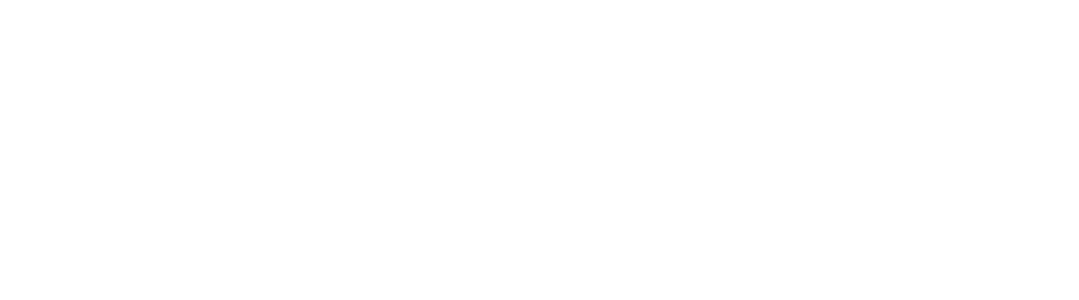
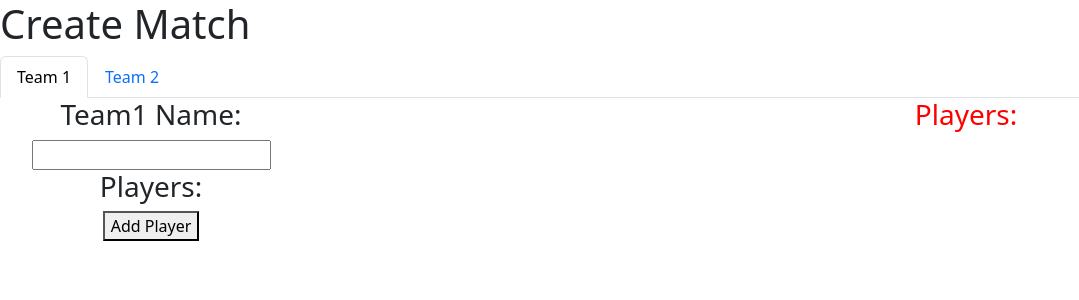
Before and after one commit to srikanth818500/VillageSiteFrontend, a React (Create React App) app: page /creatematch in a window 1280 px wide. Before the commit this address had no page. Shown: the top 300 px of the page, without its empty margins (0-1079 px from the left). Built offline with nearby package versions, Linux system fonts and the light colour scheme.

Commit message:
CricketService

```diff
--- a/src/App.js
+++ b/src/App.js
@@ -6,6 +6,7 @@
 import UserDashboard from './component/UserDashboard';
 import Header from './component/Header';
 import Places from './component/Places';
+import { CreateMatch } from './component/CreateMatch';
 
 function App() {
   const phoneNumber=sessionStorage.getItem('loggeduser');
@@ -20,6 +21,7 @@
           <Route path="/signup" element={<SignUp />} />
           <Route path="/userpage" element={<UserDashboard />} />
           <Route path="/places" element={<Places />} />
+          <Route path="/creatematch" element={<CreateMatch />} />
         </Routes>
 
     </div>
--- /dev/null
+++ b/src/component/CreateMatch.jsx
@@ -0,0 +1,151 @@
+import React, { useState } from 'react';
+import { Nav, NavDropdown } from 'react-bootstrap';
+import './CreateMatch.css';
+import 'bootstrap/dist/css/bootstrap.min.css';
+export function CreateMatch() {
+    const [teamName, setTeamName] = useState('');
+    const [players, setPlayers] = useState([]);
+    const [teamName2, setTeamName2] = useState('');
+    const [players2, setPlayers2] = useState([]);
+    const [activeTab, setActiveTab] = useState('/team1');
+    const handleAddPlayer = () => {
+        if (players.length < 11) {
+            setPlayers([...players, '']);
+        }
+    };
+    const handleAddPlayer2 = () => {
+        if (players2.length < 11) {
+            setPlayers2([...players2, '']);
+        }
+    };
+    const handlePlayerNameChange = (index, playerName) => {
+        const updatedPlayers = [...players];
+        updatedPlayers[index] = playerName;
+        setPlayers(updatedPlayers);
+    };
+    const handlePlayerNameChange2 = (index, playerName) => {
+        const updatedPlayers = [...players2];
+        updatedPlayers[index] = playerName;
+        setPlayers2(updatedPlayers);
+    };
+     const handleTabChange = (tab) => {
+        setActiveTab(tab);
+    };
+    return (
+        <div className="card-match">
+            <h1 style={{ textAlign: 'left' }}>Create Match</h1>
+            <div className="card-header-match">
+                <Nav variant="tabs"  activeKey={activeTab} onSelect={handleTabChange} >
+                    <Nav.Item>
+                        <Nav.Link eventKey="/team1">Team 1</Nav.Link>
+                    </Nav.Item>
+                    <Nav.Item>
+                        <Nav.Link eventKey="/team2">Team 2</Nav.Link>
+                    </Nav.Item>
+                </Nav>
+
+            </div>
+            <div className="row">
+            <div className="col-6">
+            <div className="tab-content">
+               <div className={activeTab === '/team1' ? 'tab-pane fade show active' : 'tab-pane fade'} id="/team1">
+
+                        <div className="row">
+                            <div className="col-6">
+                                <h3>Team1 Name:</h3>
+                                <input
+                                    type="text"
+                                    value={teamName}
+                                    onChange={(e) => setTeamName(e.target.value)}
+                                />
+                            </div>
+                        </div>
+                        <div className="row">
+                            <div className="col-6">
+                                <h3>Players:</h3>
+                                {players.map((playerName, index) => (
+                                    <div key={index}>
+                                        <input
+                                            type="text"
+                                            value={playerName}
+                                            onChange={(e) =>
+                                                handlePlayerNameChange(index, e.target.value)
+                                            }
+                                            placeholder={`Player ${index + 1}`}
+                                        />
+                                    </div>
+                                ))}
+                                <button type="button" onClick={handleAddPlayer}>
+                                    Add Player
+                                </button>
+                            </div>
+                        </div>
+                    </div>
+                    {/* Other tab content */}
+                </div>
+                <div className={activeTab === '/team2' ? 'tab-pane fade show active' : 'tab-pane fade'} id="/team2">
+                    <div className="row">
+                        <div className="col-6">
+                            <h3>Team2 Name:</h3>
+                            <input
+                                type="text"
+                                value={teamName2}
+                                onChange={(e) => setTeamName2(e.target.value)}
+                            />
+                        </div>
+                    </div>
+                    <div className="row">
+                        <div className="col-6">
+                            <h3>Players:</h3>
+                            {players2.map((playerName2, index) => (
+                                <div key={index}>
+                                    <input
+                                        type="text"
+                                        value={playerName2}
+                                        onChange={(e) =>
+                                            handlePlayerNameChange2(index, e.target.value)
+                                        }
+                                        placeholder={`Player ${index + 1}`}
+                                    />
+                                </div>
+                            ))}
+                            <button type="button" onClick={handleAddPlayer2}>
+                                Add Player
+                            </button>
+                        </div>
+                    </div>
+                </div>
+            </div>
+              <div className="col-6">
+              <div className="team-details-container">
+                        {/* Display the entered names on the right side */}
+                        {activeTab === '/team1' && (
+                            <div className="team-details">
+                                {/* <h3 style={{color:"red"}}>Team1 : {teamName}</h3> */}
+                                <h3 style={{color:"red"}}>Players:</h3>
+                                <ul>
+                                    {players.map((playerName, index) => (
+                                       <li key={index}><h4>{playerName}</h4></li>
+                                    ))}
+                                </ul>
+                            </div>
+                        )}
+                        {activeTab === '/team2' && (
+                            <div className="team-details">
+                                <h3>Team2 Name: {teamName2}</h3>
+                                <h3>Players:</h3>
+                                <ul>
+                                    {players2.map((playerName, index) => (
+                                        <li key={index}>{playerName}</li>
+                                    ))}
+                                </ul>
+                            </div>
+                        )}
+                    </div>
+                </div>
+             </div>
+        </div>
+
+
+    );
+}
--- a/src/component/Header.jsx
+++ b/src/component/Header.jsx
@@ -24,7 +24,7 @@
           <Nav.Link href="/signup">Profile Update</Nav.Link>
           <NavDropdown title="Dropdown" id="basic-nav-dropdown">
             <NavDropdown.Item href="#action/3.1">Dropdown Item 1</NavDropdown.Item>
-            <NavDropdown.Item href="#action/3.2">Dropdown Item 2</NavDropdown.Item>
+            <NavDropdown.Item href="creatematch">Dropdown Item 2</NavDropdown.Item>
             <NavDropdown.Item href="#action/3.3">Dropdown Item 3</NavDropdown.Item>
             <NavDropdown.Divider />
             <NavDropdown.Item href="#action/3.4">Another Item</NavDropdown.Item>
```
Also changed, not shown: src/component/CreateMatch.css (added).
